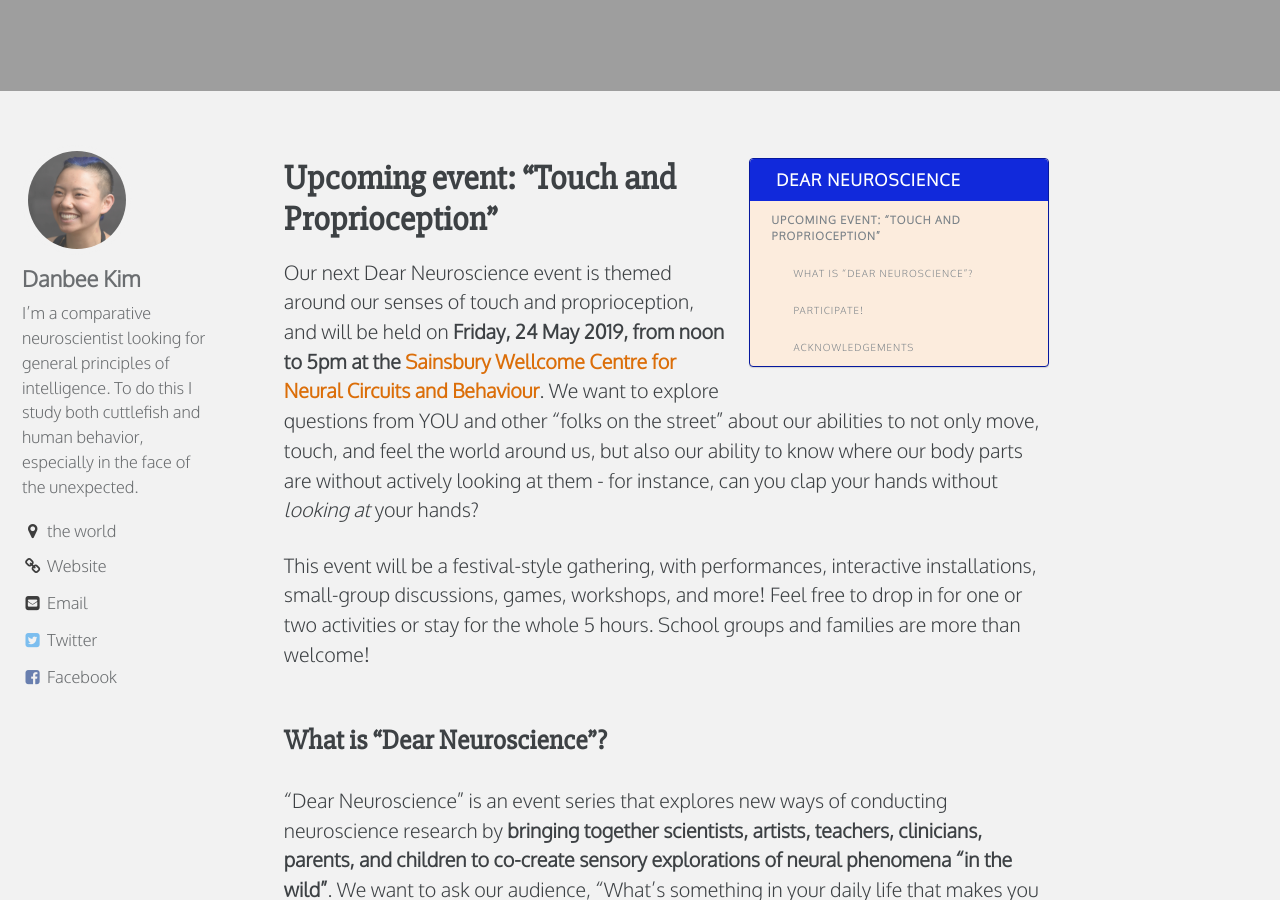
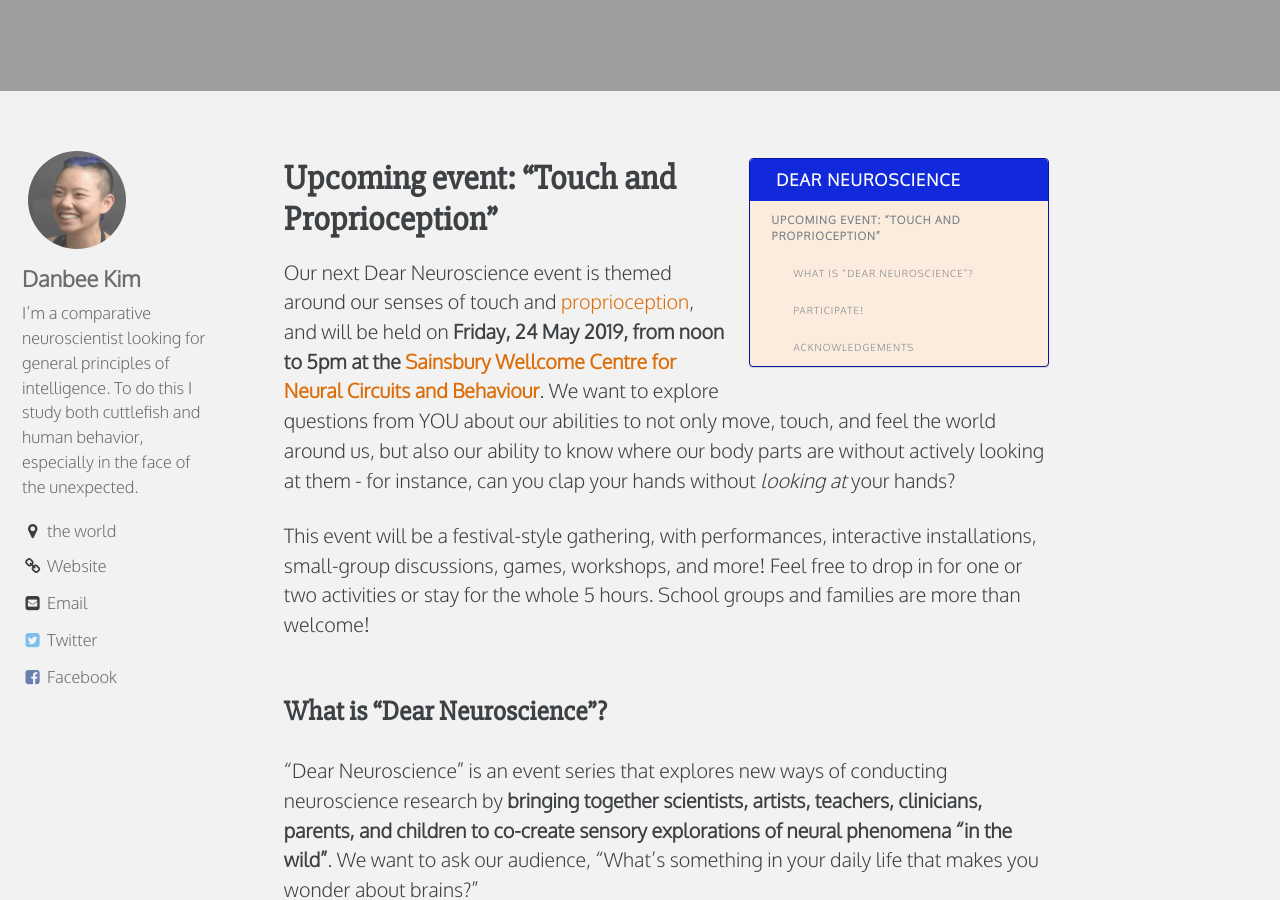
Before and after one commit to everymind/DearNeuroscience, a Jekyll site: the page built from index.md, in a window 1280 px wide and 900 px high, scrolled down 969 px. Built offline with Jekyll 4.4.1, drawn with Linux system fonts in a browser that asks for light colours; comment, search, counter and statistics services are not loaded; some of the changed text lies outside the part shown.

Commit message:
feedback from Helen
define proprioception? and get rid of "folks on the street"

```diff
--- a/index.md
+++ b/index.md
@@ -29,7 +29,7 @@ gallery:
 
 # Upcoming event: "Touch and Proprioception"
 
-Our next Dear Neuroscience event is themed around our senses of touch and proprioception, and will be held on **Friday, 24 May 2019, from noon to 5pm at the [Sainsbury Wellcome Centre for Neural Circuits and Behaviour](https://goo.gl/maps/BtRHagPzAuF2)**. We want to explore questions from YOU and other "folks on the street" about our abilities to not only move, touch, and feel the world around us, but also our ability to know where our body parts are without actively looking at them - for instance, can you clap your hands without *looking at* your hands?
+Our next Dear Neuroscience event is themed around our senses of touch and [proprioception](https://en.wikipedia.org/wiki/Proprioception), and will be held on **Friday, 24 May 2019, from noon to 5pm at the [Sainsbury Wellcome Centre for Neural Circuits and Behaviour](https://goo.gl/maps/BtRHagPzAuF2)**. We want to explore questions from YOU about our abilities to not only move, touch, and feel the world around us, but also our ability to know where our body parts are without actively looking at them - for instance, can you clap your hands without *looking at* your hands?
 
 This event will be a festival-style gathering, with performances, interactive installations, small-group discussions, games, workshops, and more! Feel free to drop in for one or two activities or stay for the whole 5 hours. School groups and families are more than welcome!
 
```
Also changed, not shown: other parts of index.md (+1 -1 lines).
